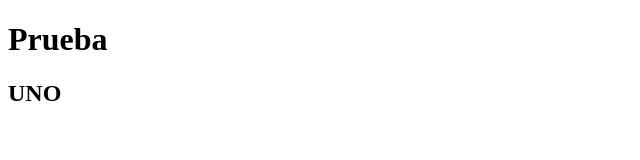
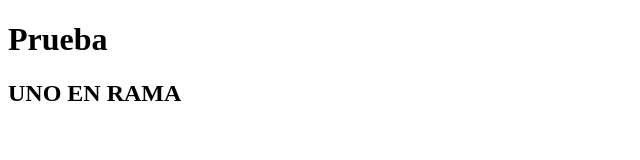
Before and after one commit to holamariano/repo-mm, a plain HTML site: page index.html in a window 1280 px wide. Shown: the whole page, without its empty margins (0-640 px from the left). Drawn offline with Linux system fonts and the light colour scheme.

Commit message:
version en rama

```diff
--- a/index.html
+++ b/index.html
@@ -11,7 +11,7 @@
         Prueba
     </h1>
     <h2>
-        UNO
+        UNO EN RAMA
     </h2>
 </body>
 </html>
```
